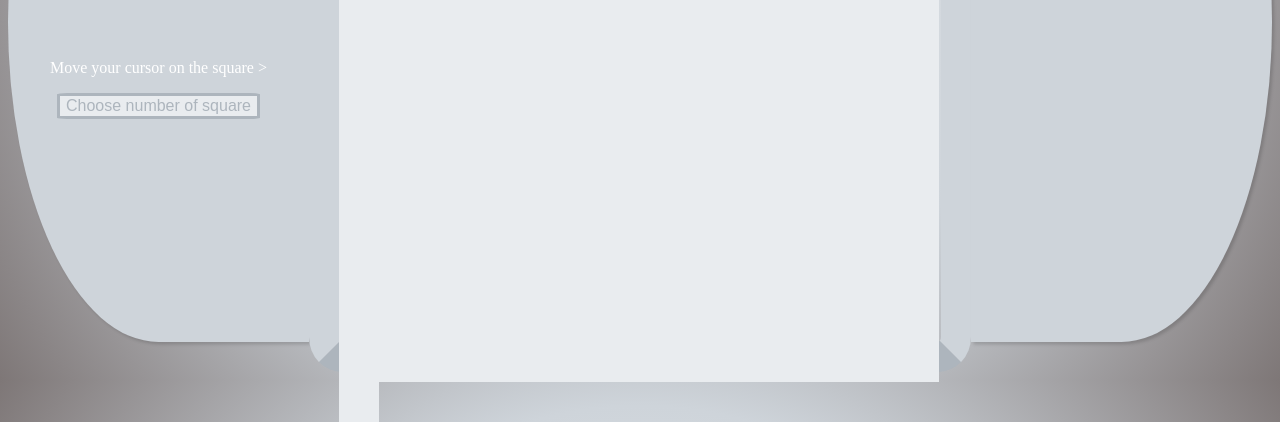
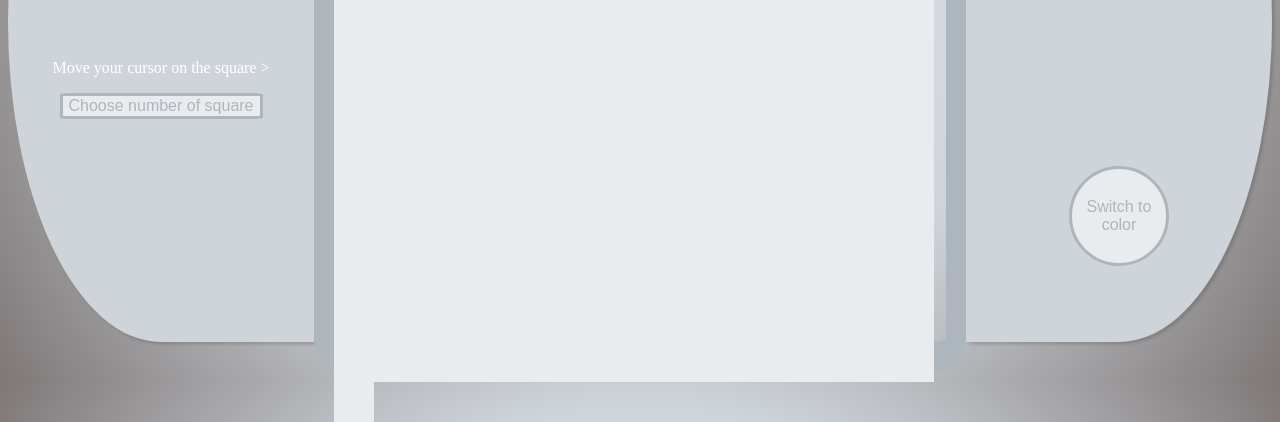
Before and after one commit to SaverioBriolan/etch-a-sketch, a plain HTML site: page index.html in a window 1280 px wide. Shown: the part 428-850 px from the top of the page. Drawn offline with Linux system fonts and the light colour scheme.

Commit message:
Square random color

```diff
--- a/assets/script.js
+++ b/assets/script.js
@@ -31,3 +31,31 @@ function askNumber(){
     removeCell();
     createCell(nbCell);
 }
+
+function changeColor(){
+    const cells = document.querySelectorAll('.cell');
+    cells.forEach((cell) => {
+        cell.addEventListener("mouseenter", (event) => {
+            const randomBetween = (min, max) => min + Math.floor(Math.random() * (max - min + 1));
+            const r = randomBetween(0, 255);
+            const g = randomBetween(0, 255);
+            const b = randomBetween(0, 255);
+            const rgb = `rgb(${r},${g},${b})`; // Collect all to a css color string
+            event.target.style.backgroundColor = rgb;
+        })
+    });
+    //Switch text button
+    const color = document.querySelector('.color');
+    text = color.textContent;
+    if (text == "Switch to color"){
+    color.textContent = "Switch to black";
+    } else {
+        color.textContent = "Switch to color";
+        const cells = document.querySelectorAll('.cell');
+    cells.forEach((cell) => {
+        cell.addEventListener("mouseenter", (event) => {
+            event.target.style.backgroundColor = "#403d39";
+        })
+    });
+    }
+}
--- a/assets/style.css
+++ b/assets/style.css
@@ -20,8 +20,8 @@ p{
     display: flex;
     flex-wrap: wrap;
     border: solid #adb5bd 30px;
-    border-right-color: #ced4da;
-    border-left-color: #ced4da;
+    border-right-width: 20px;
+    border-left-width: 20px;
     border-radius: 5%;
 }
 .cell{
@@ -60,7 +60,18 @@ button:active{
     width: 320px;
     background-color: #ced4da;
     border-radius: 0% 60% 60% 0%;
+    display: flex;
+    flex-direction: column;
+    justify-content: flex-end;
+    align-items: center;
+
 }
 .presentation, .right-side{
     box-shadow: rgba(0, 0, 0, 0.15) 2.4px 2.4px 3.2px;
 }
+.color{
+    width: 100px;
+    height: 100px;
+    border-radius: 100%;
+    margin-bottom: 25%;
+}
--- a/index.html
+++ b/index.html
@@ -13,7 +13,9 @@
         <button onclick="askNumber()">Choose number of square</button>
     </div>
     <div class="container"></div>
-    <div class="right-side"></div>
+    <div class="right-side">
+        <button onclick="changeColor()" class="color">Switch to color</button>
+    </div>
 
     <!--Link JS-->
     <script src="assets/script.js"></script>
```
